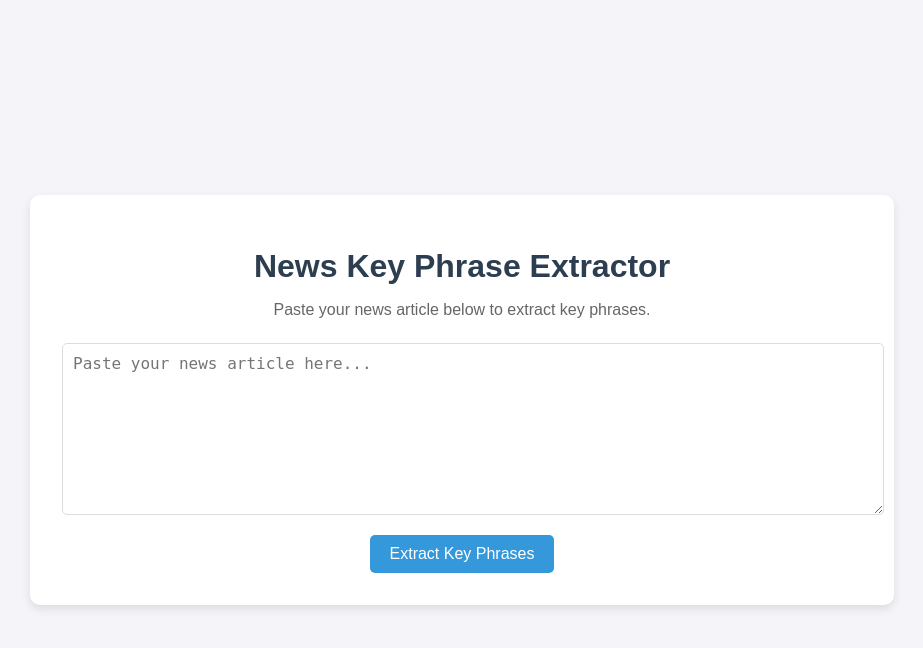
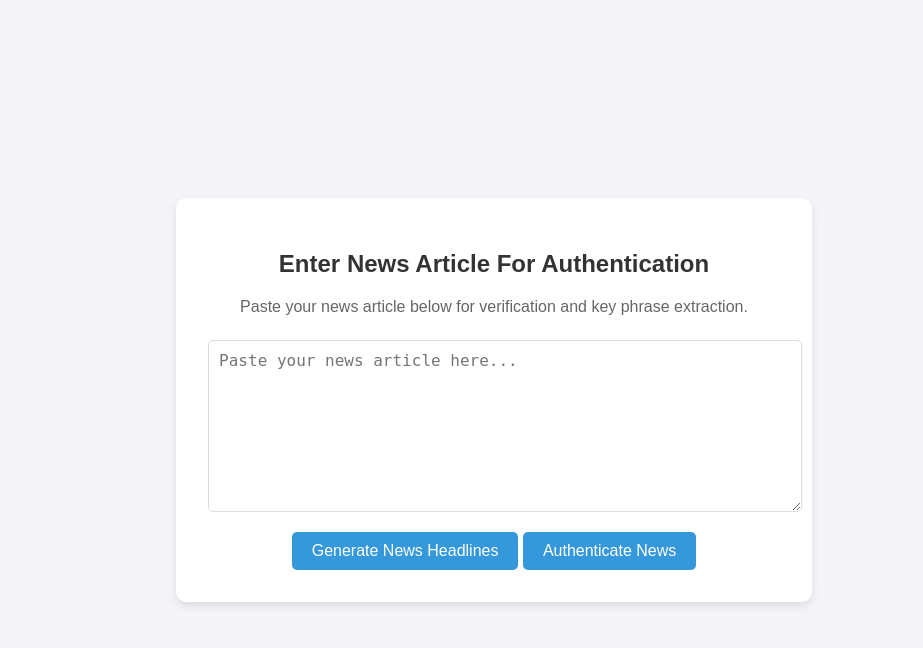
Before and after one commit to VighneshDevHub/NewsGuard-AI, a Flask app: page / in a window 1280 px wide. Shown: the top 648 px of the page, without its empty margins (178-1101 px from the left). Run offline with Flask 3, Linux system fonts and the light colour scheme.

Commit message:
modify UI

````diff
--- a/app.py
+++ b/app.py
@@ -1,5 +1,126 @@
+# from flask import Flask, request, jsonify, render_template
+# import ollama
+# import requests
+# import json
+
+# # Create the Flask app
+# app = Flask(__name__)
+
+# # Google Custom Search setup
+# API_KEY = "AIzaSyB2nlYuSgnoKLBKC4aF2nfF2drE3ZWIMNk"  # Replace with your actual Google API Key
+# CSE_ID = "15c198a8769a045ec"  # Replace with your Custom Search Engine ID
+
+# # Function to perform Google Search
+# def google_search(query):
+#     url = f"https://www.googleapis.com/customsearch/v1"
+#     params = {
+#         "q": query,
+#         "key": API_KEY,
+#         "cx": CSE_ID,
+#     }
+
+#     # Send GET request to Google API
+#     response = requests.get(url, params=params)
+
+#     # Log the raw response from Google
+#     print(f"Google search response for query '{query}':", response.json())
+
+#     # If the response status code is not 200 (OK), raise an error
+#     if response.status_code != 200:
+#         raise Exception(f"Error with Google Search API: {response.status_code}")
+
+#     # Return the search results
+#     return response.json()
+
+# # Function to extract key phrases using Ollama
+# def extract_key_phrases_with_ollama(text):
+#     prompt = f"""
+#     I have this news article:\n\n{text}\n\n
+#     Please provide a response in pure JSON format:
+
+#     {{
+#         "news_authenticity": {{
+#             "authenticity_percentage": "Provide an authenticity percentage between 0 and 100",
+#             "explanation": "Provide an explanation about the gap between the original news and the extracted news"
+#         }},
+#         "news_headline": [
+#             "news_headline_1",
+#             "news_headline_2",
+#             "news_headline_3"
+#         ]
+#     }}
+#     """
+#     response = ollama.chat(model="llama3.2", messages=[{"role": "user", "content": prompt}])
+
+#     if 'message' in response and 'content' in response['message']:
+#         return response['message']['content']
+#     return None
+
+# # Route to render the HTML
+# @app.route('/')
+# def index():
+#     return render_template('index.html')
+
+# # Route to handle the POST request for Google search
+# @app.route('/extract', methods=['POST'])
+# def extract():
+#     data = request.get_json()
+#     news_text = data['news']
+
+#     # Step 1: Extract key phrases using Ollama
+#     key_phrases_response = extract_key_phrases_with_ollama(news_text)
+
+#     if key_phrases_response is None:
+#         return jsonify({"error": "Failed to extract key phrases."}), 500
+
+#     # Log the raw response to check its structure
+#     print("Ollama response (raw):", key_phrases_response)
+
+#     # Step 2.1: Parse the key_phrases_response from JSON string to a Python dictionary
+#     try:
+#         key_phrases_response = json.loads(key_phrases_response)
+#         print("Parsed Ollama response:", key_phrases_response)
+#     except json.JSONDecodeError as e:
+#         return jsonify({"error": f"Failed to decode JSON response from Ollama. Error: {e}"}), 500
+
+#     # Parse the key phrases and headlines from the response
+#     try:
+#         headlines = key_phrases_response.get("news_headline", [])  # Access headlines, default to empty list if missing
+#         print("Extracted Headlines:", headlines)
+#     except KeyError as e:
+#         return jsonify({"error": f"Invalid key phrases response format. Missing key: {e}"}), 500
+
+#     # If fewer than 3 headlines, add placeholders
+#     while len(headlines) < 3:
+#         headlines.append("")
+
+#     # Step 3: Perform Google search for each of the top 3 headlines
+#     google_search_results = {}
+#     for headline in headlines:
+#         if headline:  # Skip empty headlines
+#             search_results = google_search(headline)
+
+#             # Log the raw Google search results to debug
+#             print(f"Google search results for '{headline}':", search_results)
+
+#             # Store the top 3 news articles from the Google search results
+#             google_search_results[headline] = search_results.get('items', [])[:3]  # Limit to top 3 results
+
+#     # Combine the results and return them as JSON
+#     return jsonify({
+#         "key_phrases": key_phrases_response,
+#         "google_search_results": google_search_results
+#     })
+
+# if __name__ == '__main__':
+#     app.run(debug=True)
+
+
+
 from flask import Flask, request, jsonify, render_template
 import ollama
+import json
+import re
 
 app = Flask(__name__)
 
@@ -22,13 +143,40 @@
     }}
     """
 
-    # Use Ollama's chat API
+    # Call Ollama's chat API
     response = ollama.chat(model="llama3.2", messages=[
         {"role": "user", "content": prompt},
     ])
 
-    # Extract the response content
-    return response['message']['content']
+    # Log the raw response for debugging purposes
+    print(f"Raw response from Ollama API: {response}")
+
+    # Get the response content
+    response_content = response.get('message', {}).get('content', '')
+    if not response_content:
+        raise ValueError("No content in the response")
+
+    # Attempt to extract the JSON block between triple backticks.
+    # This regex looks for triple backticks (optionally followed by "json"),
+    # then captures everything between the first { and the matching }.
+    match = re.search(r"```(?:json)?\s*(\{.*?\})\s*```", response_content, re.DOTALL)
+    if match:
+        json_string = match.group(1)
+    else:
+        # Fallback: try to extract everything between the first '{' and the last '}'
+        start = response_content.find("{")
+        end = response_content.rfind("}")
+        if start != -1 and end != -1:
+            json_string = response_content[start:end+1]
+        else:
+            raise ValueError("Could not extract JSON content from the response")
+
+    try:
+        json_response = json.loads(json_string)
+        return json_response
+    except json.JSONDecodeError as e:
+        print(f"JSON decoding error: {e}")
+        raise ValueError("Invalid JSON response from Ollama API")
 
 # Route to serve the frontend
 @app.route('/')
@@ -47,8 +195,10 @@
     try:
         # Extract key phrases
         key_phrases = extract_key_phrases_with_ollama(news_article)
+        print(f"Extracted key phrases: {key_phrases}")  # Debug output
         return jsonify({"key_phrases": key_phrases})
     except Exception as e:
+        print(f"Error: {str(e)}")
         return jsonify({"error": str(e)}), 500
 
 if __name__ == '__main__':
--- a/static/js/script.js
+++ b/static/js/script.js
@@ -3,11 +3,13 @@
     const extractButton = document.getElementById('extract-button');
     const loadingSpinner = document.getElementById('loading-spinner');
     const resultSection = document.getElementById('result-section');
+    const headlinesList = document.getElementById('headlines-list');
 
-    // Show loading spinner and hide results
+    // Show loading spinner and hide previous results
     extractButton.disabled = true;
     loadingSpinner.classList.remove('hidden');
     resultSection.classList.add('hidden');
+    headlinesList.innerHTML = '';  // Clear previous headlines
 
     try {
         // Make API call to Flask backend
@@ -24,11 +26,23 @@
         }
 
         const result = await response.json();
+        console.log(result);  // Debug output
 
-        // Update UI with results
-        document.getElementById('key-phrases').textContent = JSON.stringify(result.key_phrases, null, 2);
+        // Check for key phrases and handle missing data gracefully
+        const headlines = result.key_phrases?.news_headline || [];
 
-        // Show results and hide loading spinner
+        if (headlines.length === 0) {
+            alert('No headlines were found.');
+        }
+
+        // Display only 3 headlines
+        headlines.slice(0, 3).forEach((headline) => {
+            const listItem = document.createElement('li');
+            listItem.textContent = headline;
+            headlinesList.appendChild(listItem);
+        });
+
+        // Show results and hide the loading spinner
         resultSection.classList.remove('hidden');
     } catch (error) {
         console.error('Error:', error);
@@ -38,3 +52,105 @@
         loadingSpinner.classList.add('hidden');
     }
 }
+
+
+async function searchNews() {
+    const newsInput = document.getElementById('news-input').value;
+    const searchButton = document.getElementById('search-button');
+    const searchResultsList = document.getElementById('search-results-list');
+    const loadingSpinner = document.getElementById('loading-spinner');
+
+    // Show loading spinner and hide previous results
+    searchButton.disabled = true;
+    loadingSpinner.classList.remove('hidden');
+    searchResultsList.innerHTML = '';  // Clear previous search results
+
+    try {
+        // Make API call to Flask backend to perform search
+        const response = await fetch('/extract', {
+            method: 'POST',
+            headers: {
+                'Content-Type': 'application/json',
+            },
+            body: JSON.stringify({ news: newsInput }),
+        });
+
+        if (!response.ok) {
+            throw new Error('Network response was not ok');
+        }
+
+        const result = await response.json();
+        console.log(result);  // Debug output
+
+        // Display Google search results
+        const searchResults = result.google_search_results;
+
+        searchResults.forEach((url) => {
+            const listItem = document.createElement('li');
+            const link = document.createElement('a');
+            link.href = url;
+            link.textContent = url;
+            link.target = '_blank';  // Open in a new tab
+            listItem.appendChild(link);
+            searchResultsList.appendChild(listItem);
+        });
+
+    } catch (error) {
+        console.error('Error:', error);
+        alert('An error occurred during the Google search. Please try again.');
+    } finally {
+        searchButton.disabled = false;
+        loadingSpinner.classList.add('hidden');
+    }
+}
+
+// async function extractKeyPhrases() {
+//     const newsInput = document.getElementById('news-input').value;
+//     const extractButton = document.getElementById('extract-button');
+//     const loadingSpinner = document.getElementById('loading-spinner');
+//     const resultSection = document.getElementById('result-section');
+//     const headlinesList = document.getElementById('headlines-list');
+
+//     // Show loading spinner and hide previous results
+//     extractButton.disabled = true;
+//     loadingSpinner.classList.remove('hidden');
+//     resultSection.classList.add('hidden');
+//     headlinesList.innerHTML = '';  // Clear previous headlines
+
+//     try {
+//         // Make API call to Flask backend
+//         const response = await fetch('/extract', {
+//             method: 'POST',
+//             headers: {
+//                 'Content-Type': 'application/json',
+//             },
+//             body: JSON.stringify({ news: newsInput }),
+//         });
+
+//         if (!response.ok) {
+//             throw new Error('Network response was not ok');
+//         }
+
+//         const result = await response.json();
+//         console.log(result);  // Debug output
+
+//         // Extract the headlines from the returned JSON object
+//         const headlines = result.key_phrases.news_headline;
+
+//         // Display only 3 headlines
+//         headlines.slice(0, 3).forEach((headline) => {
+//             const listItem = document.createElement('li');
+//             listItem.textContent = headline;
+//             headlinesList.appendChild(listItem);
+//         });
+
+//         // Show results and hide the loading spinner
+//         resultSection.classList.remove('hidden');
+//     } catch (error) {
+//         console.error('Error:', error);
+//         alert('An error occurred while extracting key phrases. Please try again.');
+//     } finally {
+//         extractButton.disabled = false;
+//         loadingSpinner.classList.add('hidden');
+//     }
+// }
--- a/templates/index.html
+++ b/templates/index.html
@@ -1,32 +1,55 @@
 <!DOCTYPE html>
 <html lang="en">
   <head>
-    <meta charset="UTF-8">
-    <meta name="viewport" content="width=device-width, initial-scale=1.0">
+    <meta charset="UTF-8" />
+    <meta name="viewport" content="width=device-width, initial-scale=1.0" />
     <title>News Key Phrase Extractor</title>
-    <link rel="stylesheet" type="text/css" href="{{ url_for('static', filename='css/styles.css') }}">
+    <link rel="stylesheet" type="text/css" href="{{ url_for('static', filename='css/styles.css') }}" />
   </head>
   <body>
+    <!-- Header Section -->
+    <header>
+    </header>
+
+    <!-- Main Section -->
+    <main>
       <div class="container">
-        <h1>News Key Phrase Extractor</h1>
-        <p>Paste your news article below to extract key phrases.</p>
+        <h2>Enter News Article For Authentication</h2>
+        <p>Paste your news article below for verification and key phrase extraction.</p>
 
         <!-- Input Section -->
-        <textarea id="news-input" placeholder="Paste your news article here..."></textarea>
-        <button id="extract-button" onclick="extractKeyPhrases()">Extract Key Phrases</button>
+        <textarea
+          id="news-input"
+          placeholder="Paste your news article here..."
+          rows="10"
+          aria-label="News Article Input"
+        ></textarea>
+        <div class="button-group">
+          <button id="extract-button" onclick="extractKeyPhrases()">Generate News Headlines</button>
+          <button id="auth-button" onclick="authenticateNews()">Authenticate News</button>
+        </div>
 
         <!-- Loading Spinner -->
         <div id="loading-spinner" class="hidden">
           <div class="spinner"></div>
-            <p>Extracting key phrases...</p>
+          <p>Processing your request...</p>
         </div>
 
         <!-- Output Section -->
         <div id="result-section" class="hidden">
-            <h2>Extracted Key Phrases</h2>
-            <pre id="key-phrases"></pre>
+          <h3>Extracted News Headlines</h3>
+          <ul id="headlines-list"></ul>
+
+          <!-- Section for Google Search Results -->
+          <h3>Top Similar News Articles</h3>
+          <ul id="search-results-list"></ul>
         </div>
       </div>
+    </main>
+
+    <!-- Footer Section -->
+    <footer>
+    </footer>
 
     <script src="{{ url_for('static', filename='js/script.js') }}"></script>
   </body>
````
Also changed, not shown: README.md. Lines whose indentation alone changed are shown as unchanged.
